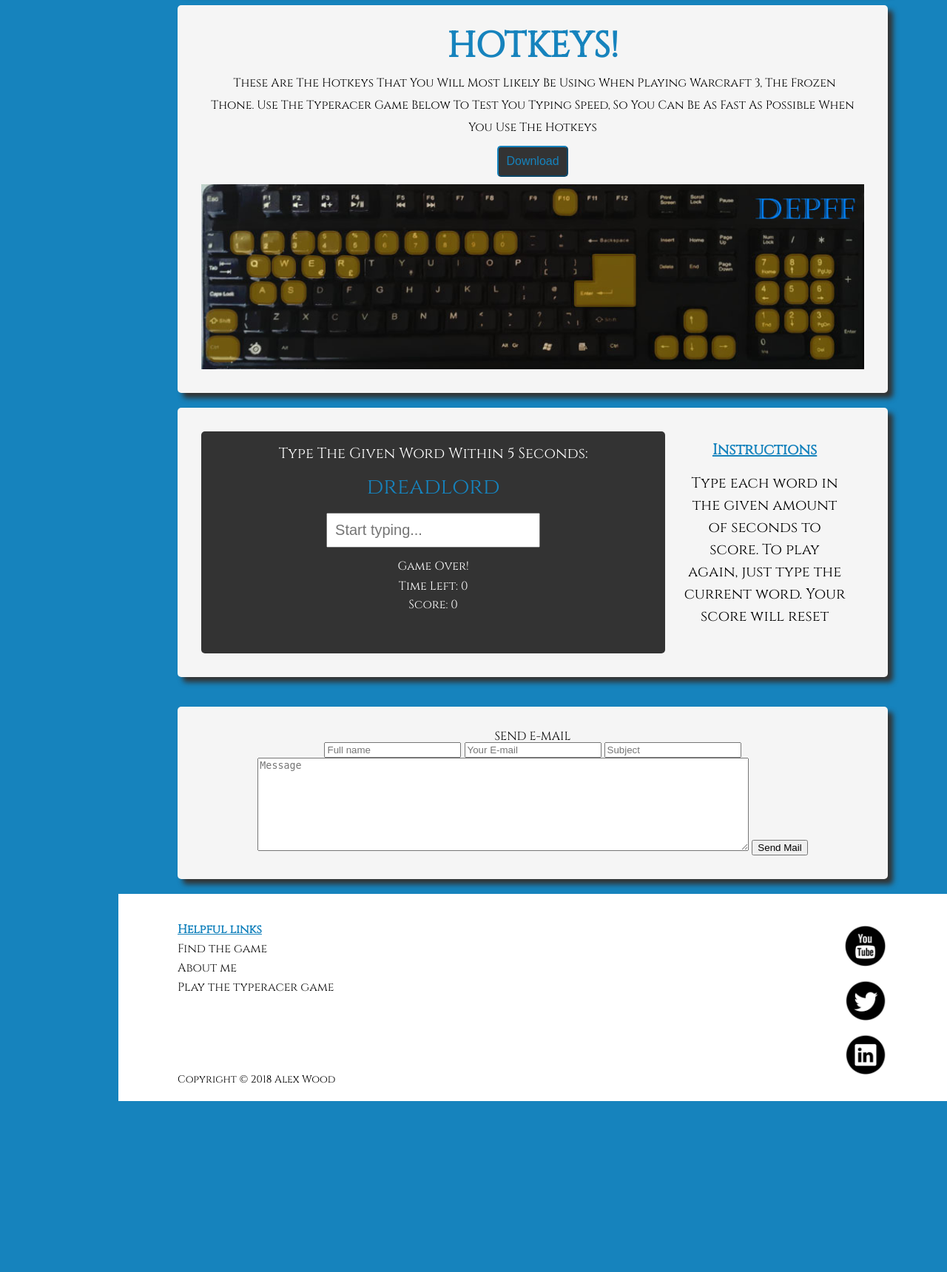
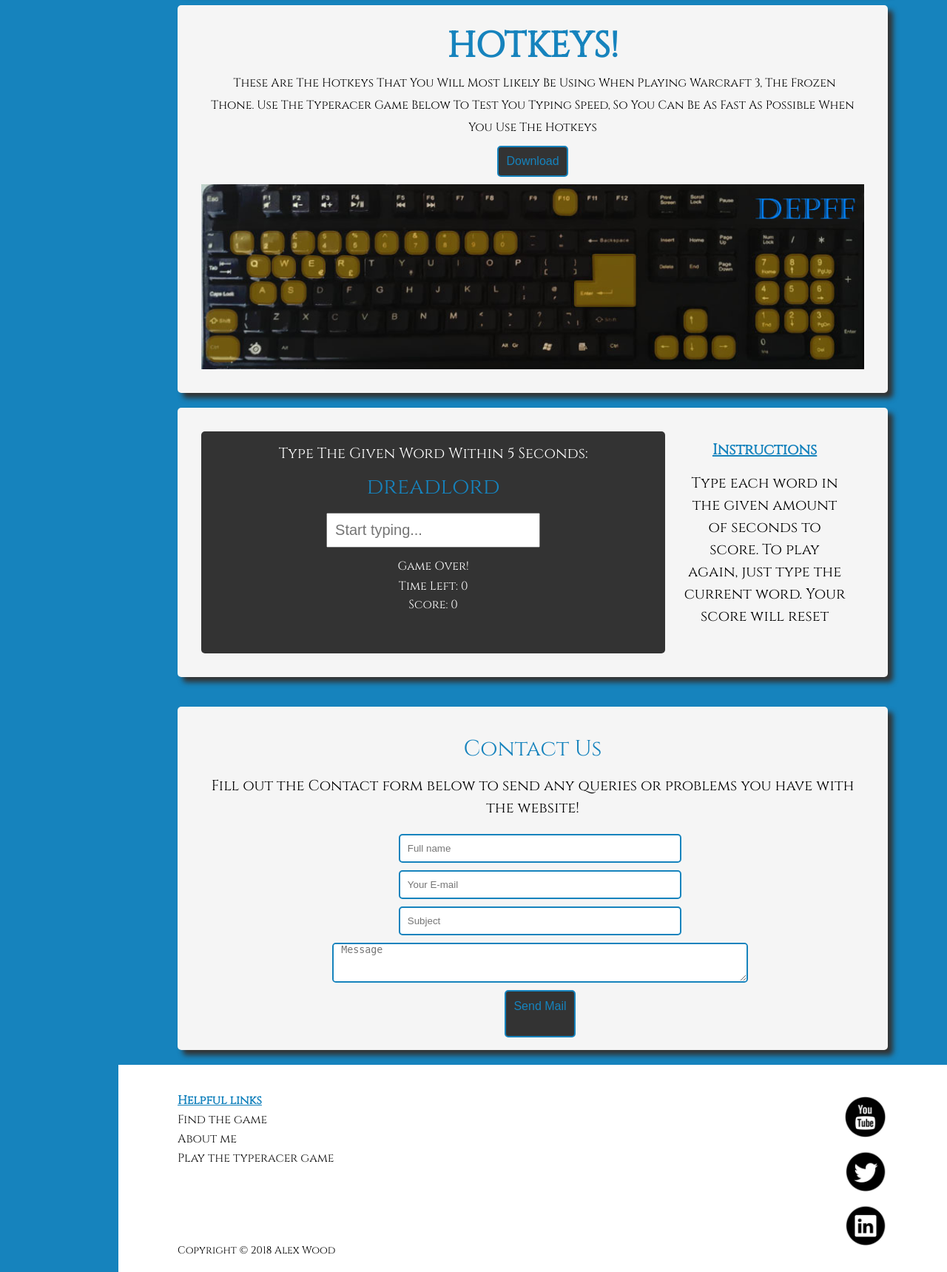
Before and after one commit to AlexWood13/DID-Website, a PHP site: page / in a window 1280 px wide. Shown: the part 1389-3108 px from the top of the page at 74% size. Before the commit the page ends 2877 px from the top, so only its background shows below. Run offline with PHP 8.4, Linux system fonts and the light colour scheme; some libraries are stand-ins or nearby versions.

Commit message:
updated html code and css styling to contact form

```diff
--- a/index.php
+++ b/index.php
@@ -112,7 +112,8 @@
 
 
 <div class="wrapper">
-  <p>SEND E-MAIL</p>
+  <h2 class="contact-h2">Contact Us </h2>
+  <p class="contact-p">Fill out the Contact form below to send any queries or problems you have with the website! </p>
   <form class="contact-form" action="contactform.php" method="post">
     <input type="text" name="name" placeholder="Full name">
     <input type="text" name="mail" placeholder="Your E-mail">
--- a/style.css
+++ b/style.css
@@ -243,7 +243,7 @@ body {
 	background-color:#333;
 	padding:10px;
 	border-radius:5px;
-	border-color:#1683BD;
+	border:solid 2px #1683BD;
 	margin-bottom: 10px;
 	cursor:pointer;
 }
@@ -323,6 +323,62 @@ body {
 	line-height:30px;
 	font-size:20px;
 	padding: 10px;
+}
+
+/* Contact Form */
+.contact-h2 {
+	text-align: center;
+	font-size:30px;
+	color: #1683BD;
+	padding:10px;
+}
+
+.contact-p {
+	text-align: center;
+	line-height:30px;
+	font-size:20px;
+	padding: 10px;
+}
+
+form {
+	height: 250px;
+	width: 100%;
+	padding: 10px;
+	display:flex;
+	flex-flow:column nowrap;
+	justify-content: flex-start;
+	justify-content: space-around;
+	align-items: center;
+}
+
+.contact-form input {
+	width:40%;
+	text-align:left;
+	margin-bottom: 10px;
+	padding:10px;
+	border: solid #1683BD 2px;
+	border-radius: 5px;
+}
+
+.contact-form textarea {
+	width:60%;
+	padding: 0 10px 50px 10px;
+	margin-bottom: 10px;
+	border: solid #1683BD 2px;
+	border-radius: 5px;
+	text-align:left;
+}
+
+.contact-form button {
+	font-size:1rem;
+	color:#1683BD;
+	background-color:#333;
+	padding:10px 10px 30px 10px;
+	border-radius:5px;
+	border:solid 2px #1683BD;
+	margin-bottom: 10px;
+	cursor:pointer;
+	line-height: 20px;
 }
 
 /* Footer */
@@ -491,7 +547,7 @@ span li {
     line-height: 50px;
     padding: 0;
     font-size: 1rem;
-    color: #fff;
+    color: #111;
     display:flex;
 		border-bottom: none;
 		border-top: none;
```
